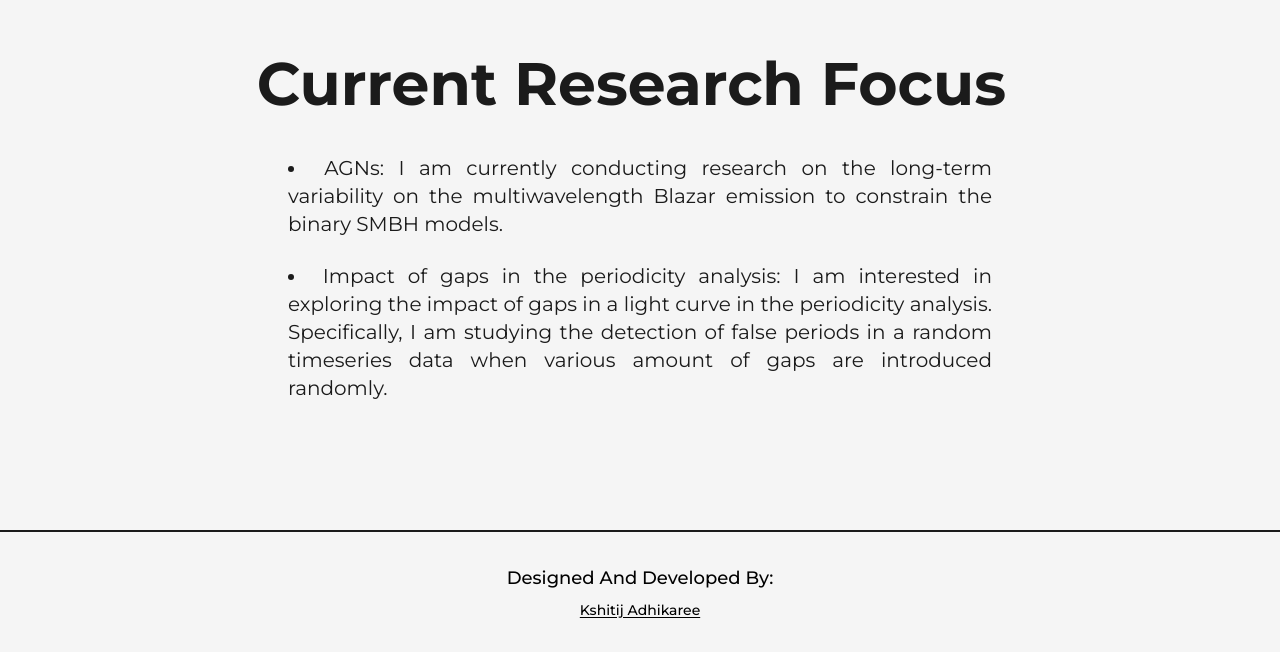
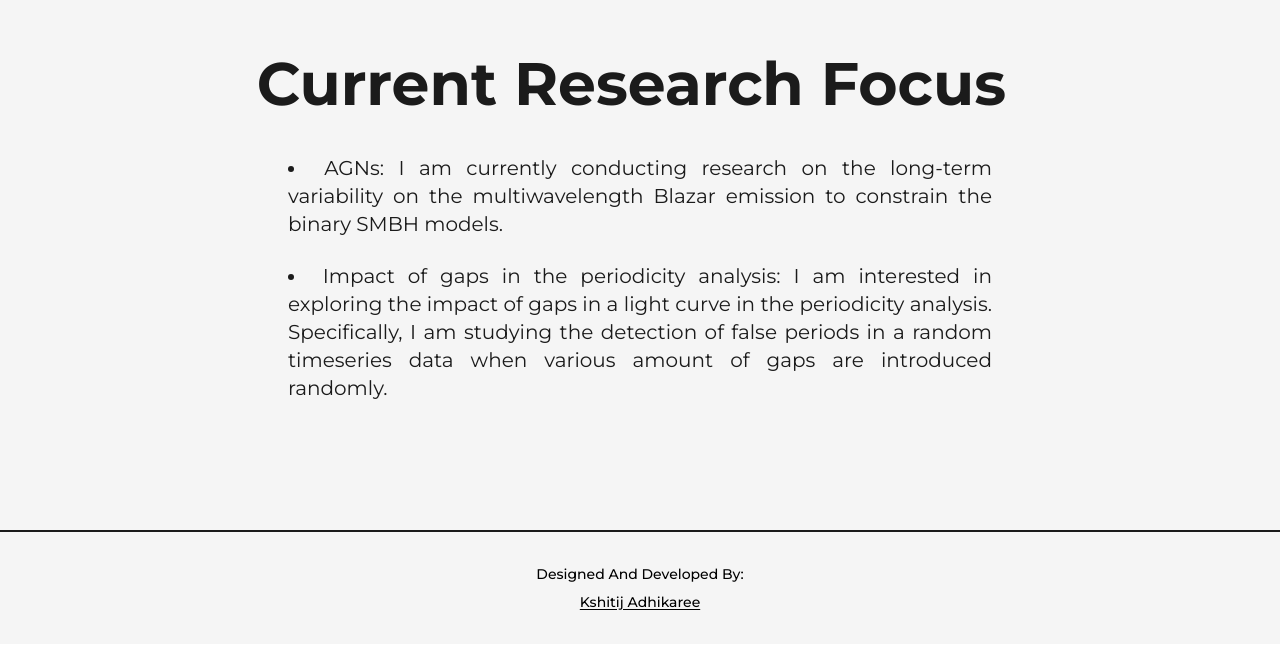
Before and after one commit to KshitijAdhikaree/sagar-portfolio, a Next.js app: page / in a window 1280 px wide. Shown: the part 1434-2086 px from the top of the page. Built offline with nearby package versions, Linux system fonts and the light colour scheme.

Commit message:
Update Footer.js

```diff
--- a/src/components/Footer.js
+++ b/src/components/Footer.js
@@ -7,7 +7,7 @@ const Footer = () => {
   return (
     <footer className='w-full border-t-2 border-solid border-dark font-medium text-lg dark:border-light dark:text-light sm:text-base'>
       <Layout className='py-8 flex flex-col items-center justify-between text-center lg:flex-col lg:py-6 '>
-        <span>Designed And Developed By:</span>
+        <span className ='text-sm'>Designed And Developed By:</span>
 
         <Link
           href='https://kshitijadhikaree.com.np'
```
